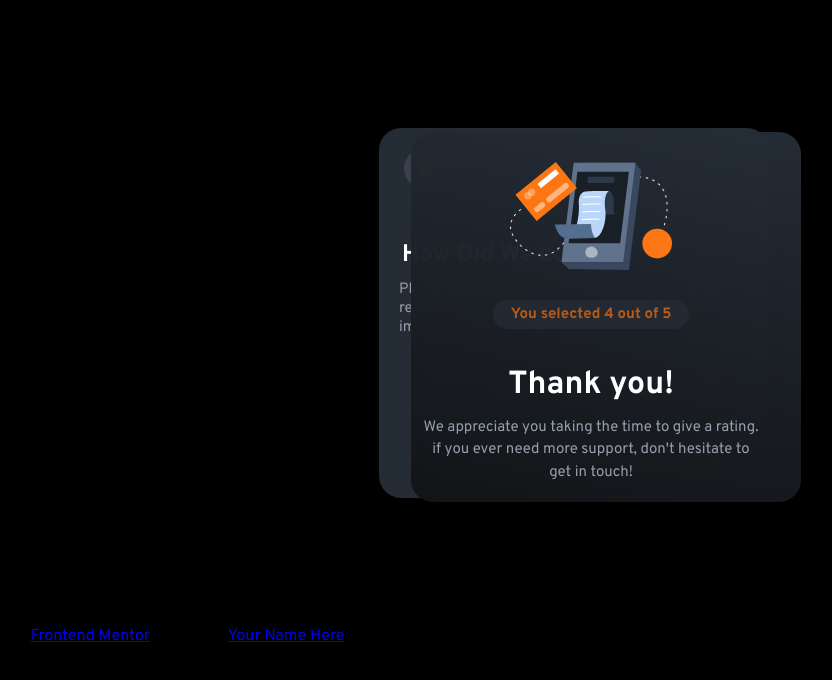
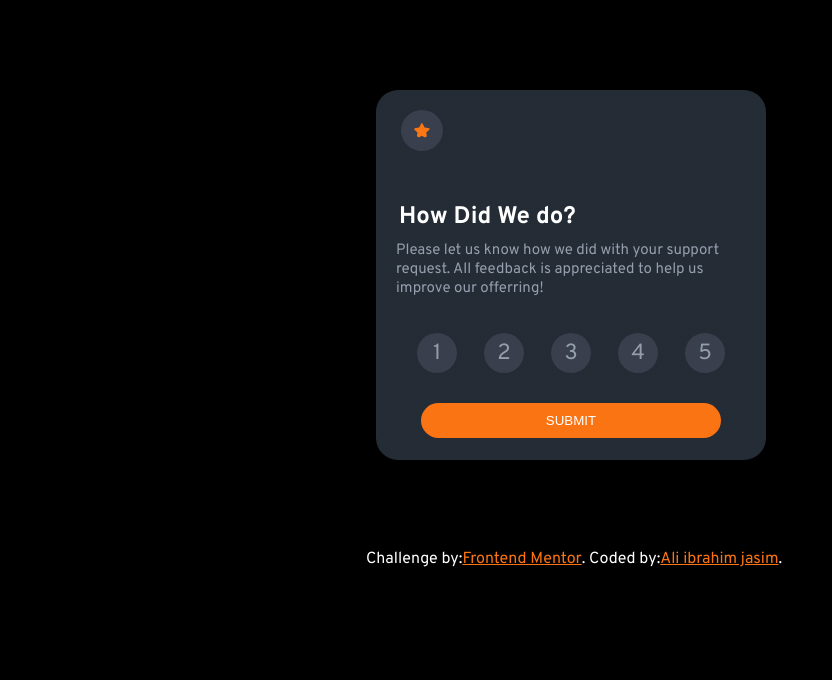
Before and after one commit to bluesky1992-web/interactive-rating-component-main, a plain HTML site: page index.html in a window 1280 px wide. Shown: the whole page, without its empty margins (66-898 px from the left). Drawn offline with Linux system fonts and the light colour scheme.

Commit message:
Component Done!

```diff
--- a/app.js
+++ b/app.js
@@ -1 +1,33 @@
-const submitButton = document.querySelector('#submit')
+// Get references to the necessary DOM elements
+const submitButton = document.querySelector('#submit');
+const ratingInputs = document.querySelectorAll('input[name="rating"]');
+const finalScore = document.querySelector('.final-score');
+const modal = document.querySelector('.modal');
+const body = document.body;
+const container = document.querySelector('.container')
+
+// Hide the modal by default
+modal.style.visibility = 'hidden';
+
+// Add event listener to the submit button
+submitButton.addEventListener('click', (e) => {
+  // Get the value of the selected rating
+   const selectedRating = document.querySelector('[name="rating"]:checked');
+
+  // Check if a rating is selected
+  if (!selectedRating) {
+    e.preventDefault(); // Prevent form submission
+    return;
+  }
+
+  container.style.display = 'none';
+  // Show the modal
+  modal.style.visibility = 'visible';
+
+  // Display the selected rating in the modal
+  finalScore.textContent = `You selected ${selectedRating.value} out of 5`;
+
+
+});
+
+// Add event listener to the window's click event
--- a/index.html
+++ b/index.html
@@ -20,13 +20,14 @@
     <title>Frontend Mentor | Interactive rating component</title>
   </head>
   <body>
+    <div class="center">
       <main class="container">
         <img src="./images/icon-star.svg" alt="icon-star" />
         <div class="main-center">
           <h2>How Did We do?</h2>
           <p>
-          Please let us know how we did with your support request. All feedback
-          is appreciated to help us improve our offerring!
+            Please let us know how we did with your support request. All
+            feedback is appreciated to help us improve our offerring!
           </p>
           <div class="rating-container">
             <input type="radio" id="rating1" name="rating" value="1" /><label
@@ -52,27 +53,30 @@
           </div>
           <button id="submit">SUBMIT</button>
         </div>
+
+
+      </main>
       <div class="modal">
         <div class="modal-content">
           <img
             src="./images/illustration-thank-you.svg"
             alt="Thank you image"
           />
-          <h3>You selected 4 out of 5</h3>
+          <h3 class="final-score">You selected 4 out of 5</h3>
           <h1>Thank you!</h1>
           <p>
-            We appreciate you taking the time to give a rating. if you ever need
-            more support, don't hesitate to get in touch!
+            We appreciate you taking the time to give a rating. if you ever
+            need more support, don't hesitate to get in touch!
           </p>
         </div>
       </div>
-    </main>
+    </div>
 
     <div class="attribution">
-      Challenge by
+      Challenge by:
       <a href="https://www.frontendmentor.io?ref=challenge" target="_blank"
         >Frontend Mentor</a
-      >. Coded by <a href="#">Your Name Here</a>.
+      >. Coded by: <a href="#"> Ali ibrahim jasim</a>.
     </div>
     <script src="./app.js"></script>
   </body>
--- a/style.css
+++ b/style.css
@@ -7,11 +7,21 @@
   --primary-orange: #fb7413;
 }
 
+.center {
+  display: flex;
+  justify-content: center;
+  align-items: center;
+  margin: 7% auto;
+}
+
 body {
+
   margin: 0;
   padding: 0;
   background-color: black;
-  font-family: "Overpass", sans-serif;
+  font-family: 'Overpass', sans-serif;
+  width: 100%;
+  height: 100vh;
 }
 h2 {
   color: var(--white);
@@ -37,7 +47,7 @@ p {
     rgba(18, 20, 23, 1) 100%
   );
   padding: 20px;
-  margin: 10% auto;
+  margin-left: 30% ;
   border-radius: 22px;
 }
 .container > img {
@@ -66,7 +76,7 @@ p {
   margin-bottom: 20px;
 }
 
-input[type="radio"] {
+input[type='radio'] {
   display: none;
 }
 
@@ -90,8 +100,7 @@ label:hover {
   color: var(--white);
 }
 
-
-input[type="radio"]:checked + label {
+input[type='radio']:checked + label {
   background-color: var(--primary-orange);
   color: var(--white);
 }
@@ -103,34 +112,33 @@ button {
   color: var(--white);
   background-color: var(--primary-orange);
   border: none;
-  cursor:pointer;
+  cursor: pointer;
   margin-top: 10px;
 }
 button:active {
   background-color: var(--white);
-  color:var(--primary-orange);
-
+  color: var(--primary-orange);
 }
 .modal {
-  position: absolute;
-  top: 0.5%;
-  left: 477px;
+  display: flex;
+  justify-content: center;
+  align-items: center;
+
+
   width: 350px;
   height: 330px;
   background: rgb(37, 45, 55);
   background: linear-gradient(
     193deg,
-    rgba(37, 45, 55, 0.9702052696078431) ,
+    rgba(37, 45, 55, 0.9702052696078431),
     rgba(18, 20, 23, 1)
   );
   padding: 20px;
-  margin: 10% auto;
+  /* margin: 10% auto; */
   border-radius: 22px;
   visibility: visible;
 }
-.open-modal-content {
-  visibility: visible;
-}
+
 
 .modal-content {
   display: flex;
@@ -145,22 +153,30 @@ button:active {
   color: var(--primary-orange);
   opacity: 0.7;
   background-color: var(--DarkBlue);
-  padding: 5px 18px ;
+  padding: 5px 18px;
   border-radius: 15px;
   margin-top: 30px;
 }
 .modal-content h1 {
   color: var(--white);
   text-align: center;
-
 }
 .modal-content p {
   color: var(--LightGrey);
   text-align: center;
-  /* padding-left: 30px; */
+  padding-left: 30px;
   font-size: 15px;
   font-weight: 400;
   width: 340px;
-
   line-height: 1.5;
 }
+
+.attribution {
+  color: var(--white);
+  display: flex;
+  justify-content: center;
+  align-items: center;
+}
+.attribution a {
+  color:var(--primary-orange);
+}
```
Also changed, not shown: .prettierrc.json (added), images/screenshot1.jpeg (added), images/screenshot2.jpeg (added), 2 other files. Lines whose indentation alone changed are shown as unchanged.
